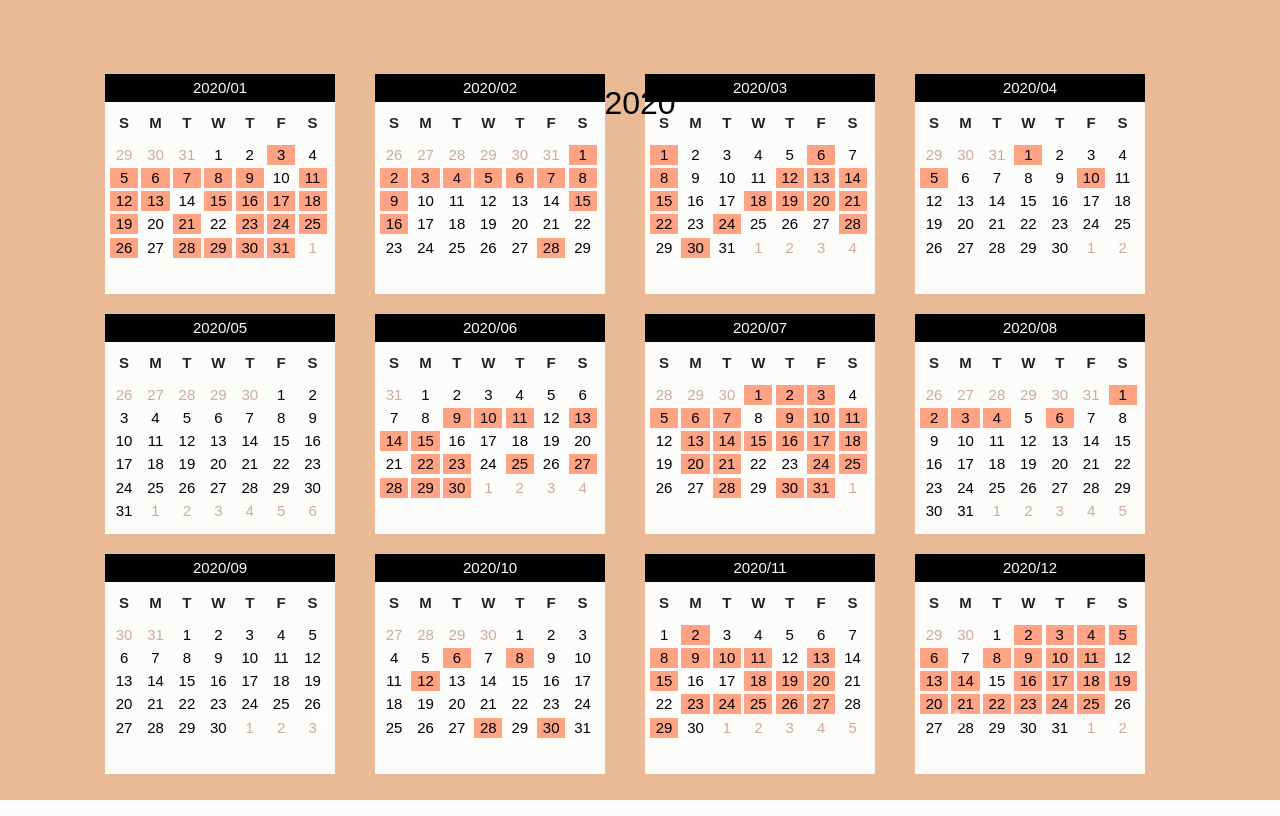
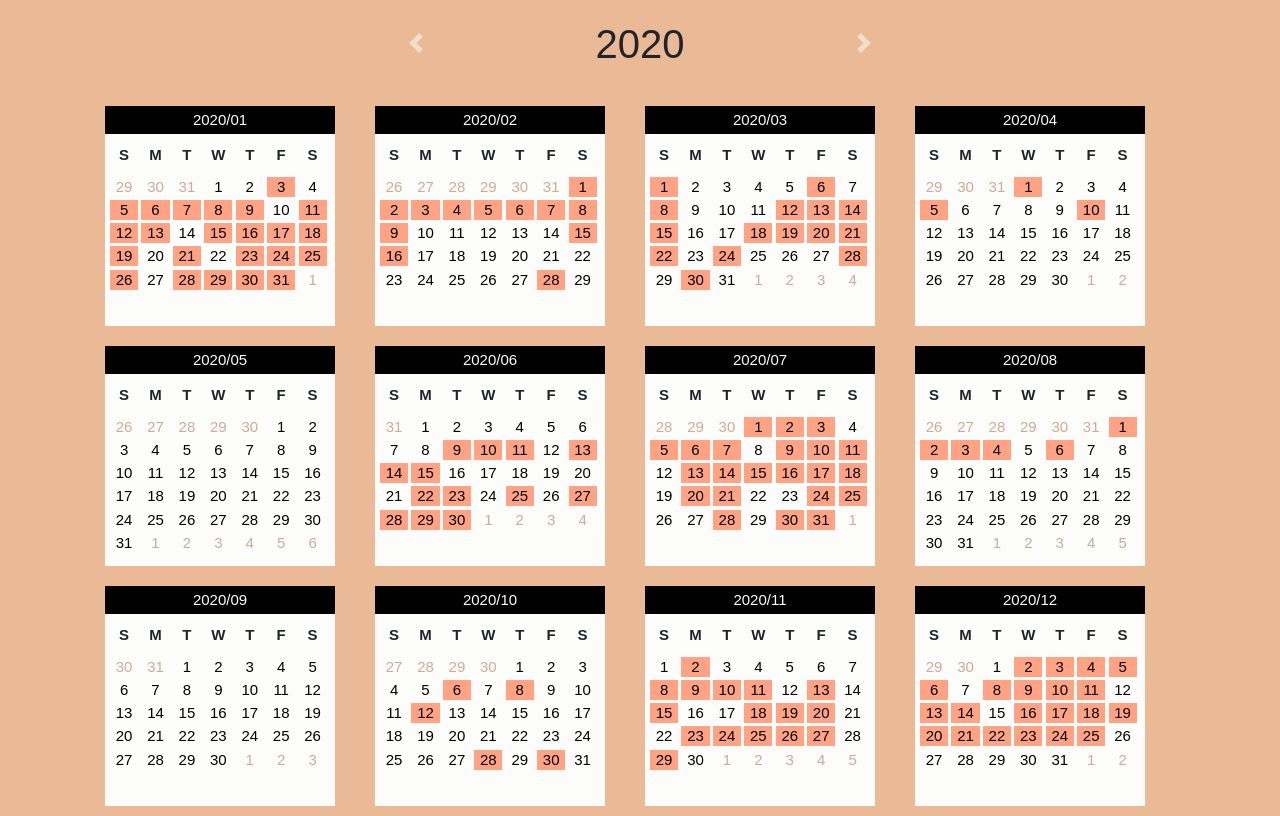
Before and after one commit to iamvickynguyen/Kattis-Performace-Tracker, a Flask app: template templates/stats.html in a window 1280 px wide. Run offline with Flask 2, Linux system fonts and the light colour scheme; the template is opened without the code that fills it, so the values that code supplies are empty; data comes from the database, SQL or seed files in the repository; some libraries are stand-ins or nearby versions.

Commit message:
done calendar UI, looks nice

```diff
--- a/static/stats.js
+++ b/static/stats.js
@@ -18,17 +18,16 @@ function createCarouselSlide(el, year) {
     calendarElement.setAttribute("id", `user-calendar-${year}`);
     calendarElement.setAttribute("class", "container");
 
-    // caption
-    const calendarYearDiv = document.createElement("h2");
+    // title
+    const calendarTitleDiv = document.createElement("div");
+    calendarTitleDiv.setAttribute("class", "calendar-title");
+    const calendarYearHeader = document.createElement("h1");
     const calendarYearCaption = document.createTextNode(`${year}`);
-    calendarYearDiv.appendChild(calendarYearCaption);
+    calendarYearHeader.appendChild(calendarYearCaption);
+    calendarTitleDiv.appendChild(calendarYearHeader)
 
-    const yearCaptionContainer = document.createElement("div");
-    yearCaptionContainer.setAttribute("class", "carousel-caption year-caption");
-    yearCaptionContainer.appendChild(calendarYearDiv);
-
+    carouselItem.appendChild(calendarTitleDiv);
     carouselItem.appendChild(calendarElement);
-    carouselItem.appendChild(yearCaptionContainer);
     el.appendChild(carouselItem);
 }
 
--- a/static/style.css
+++ b/static/style.css
@@ -19,7 +19,6 @@ html, body {
     flex-direction: column;
     justify-content: space-between;
     align-items: center;
-    margin-top: 8vh;
 }
 
 .modal-lrg {
@@ -31,13 +30,22 @@ html, body {
     overflow-y: auto;
 }
 
-.bottom-control {
-    top: 80vh;
-    position:fixed;
-    width:50%;
+.carousel-top-control {
+    top: 35px;
+    position: fixed;
+    width: 15%;
+    height: 15px;
 }
 
-.year-caption {
-    color: var(--calendar-month-background);
-    top: 0;
+.carousel-control-left {
+    margin-left: 25%;
 }
+
+.carousel-control-right {
+    margin-right: 25%;
+}
+
+.calendar-title {
+    text-align: center;
+    padding: 20px;
+}
--- a/templates/stats.html
+++ b/templates/stats.html
@@ -36,10 +36,10 @@
 
     <div id="carouselExampleControls" class="carousel slide" data-ride="carousel" data-wrap="false" data-interval="false">
         <div class="carousel-inner" id="carousel-container"></div>
-        <a class="carousel-control-prev bottom-control" href="#carouselExampleControls" role="button" data-slide="prev">
+        <a class="carousel-control-prev carousel-top-control carousel-control-left" href="#carouselExampleControls" role="button" data-slide="prev">
             <span class="carousel-control-prev-icon" aria-hidden="true"></span>
         </a>
-        <a class="carousel-control-next bottom-control" href="#carouselExampleControls" role="button" data-slide="next">
+        <a class="carousel-control-next carousel-top-control carousel-control-right" href="#carouselExampleControls" role="button" data-slide="next">
             <span class="carousel-control-next-icon" aria-hidden="true"></span>
         </a>
     </div>
```
